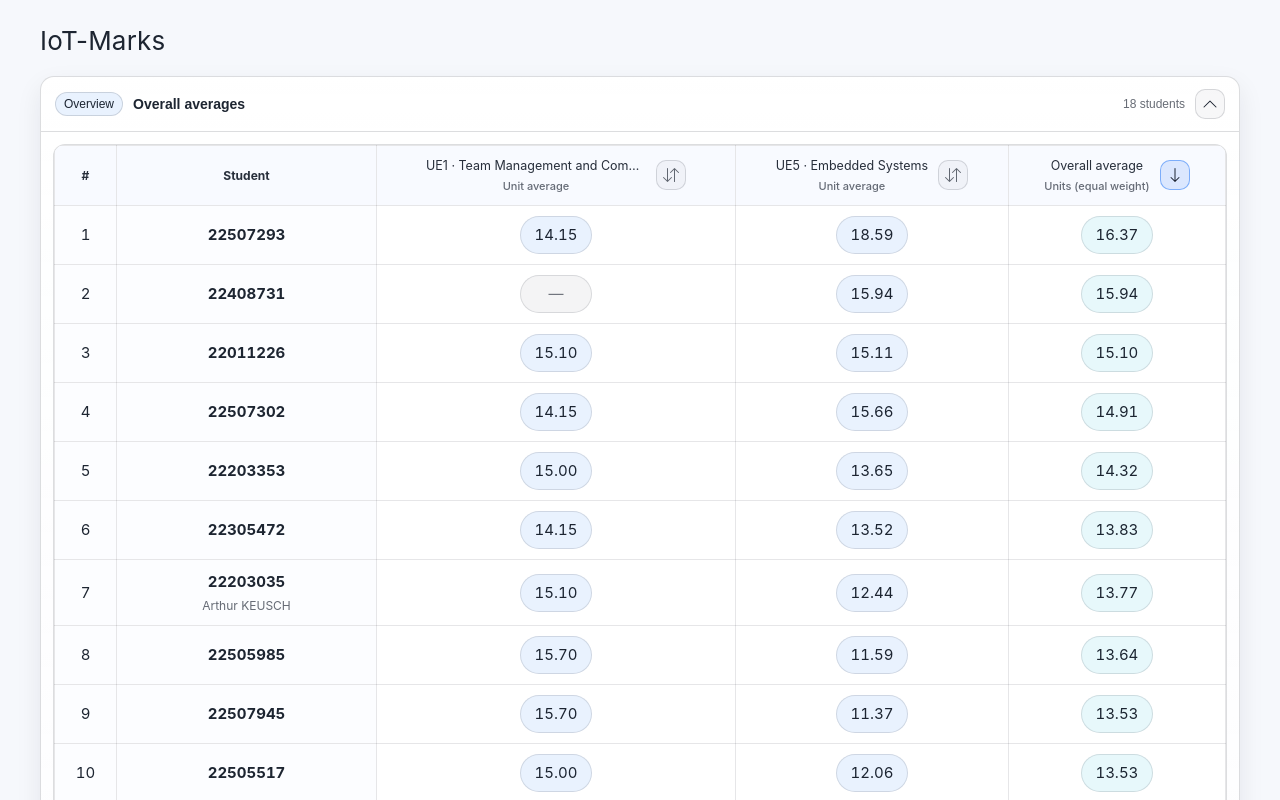
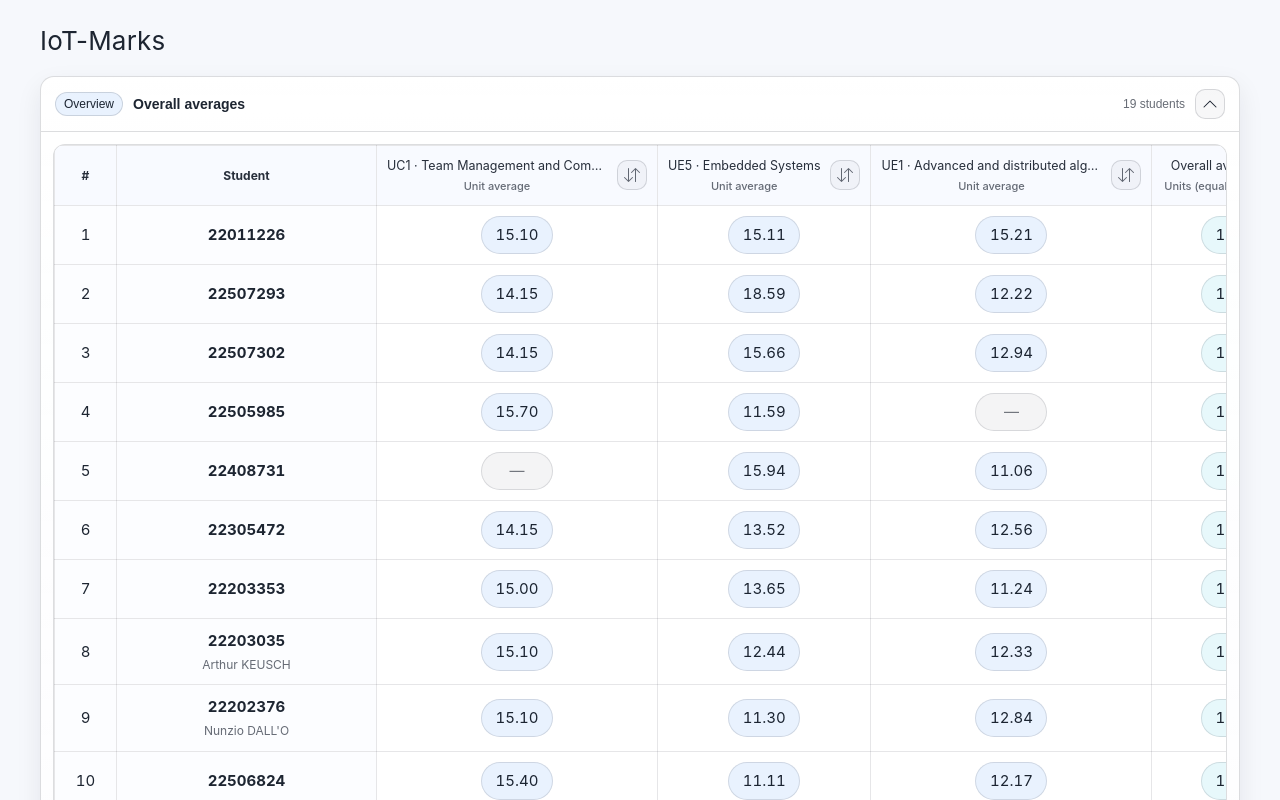
Before and after one commit to arthurkeusch/IoT-Marks, a Vue app in the folder IoT-Marks/: page / in a window 1280 px wide. Shown: the top 800 px of the page. Built offline with nearby package versions, Linux system fonts and the light colour scheme.

Commit message:
Ajout notes Advanced and distributed algorithms

```diff
--- a/IoT-Marks/src/views/HomeView.vue
+++ b/IoT-Marks/src/views/HomeView.vue
@@ -273,7 +273,7 @@ const students = ref([
   {studentId: "22305472", firstName: ""},
   {studentId: "22505517", firstName: ""},
   {studentId: "22507945", firstName: ""},
-  {studentId: "22202376", firstName: ""},
+  {studentId: "22202376", firstName: "Nunzio DALL'O"},
   {studentId: "22506824", firstName: ""},
   {studentId: "22507293", firstName: ""},
   {studentId: "22203035", firstName: "Arthur KEUSCH"},
@@ -287,7 +287,7 @@ const students = ref([
 
 const ueTable = ref([
   {
-    code: "UE1",
+    code: "UC1",
     name: "Team Management and Communication",
     exams: [
       {
@@ -459,6 +459,132 @@ const ueTable = ref([
           {studentId: "22509181", note: 6.67},
           {studentId: "22509749", note: 20.0},
           {studentId: "22011226", note: 13.33}
+        ]
+      }
+    ]
+  },
+  {
+    code: "UE1",
+    name: "Advanced and distributed algorithms",
+    exams: [
+      {
+        name: "BTS Tree",
+        coefficient: 1,
+        notes: [
+          {studentId: "22408731", note: 11.0},
+          {studentId: "22507302", note: 9.0},
+          {studentId: "22405985", note: 9.0},
+          {studentId: "22409344", note: 12.0},
+          {studentId: "22203353", note: 9.0},
+          {studentId: "22305472", note: 12.0},
+          {studentId: "22505517", note: 0.0},
+          {studentId: "22507945", note: 7.0},
+          {studentId: "22202376", note: 7.0},
+          {studentId: "22506824", note: 11.0},
+          {studentId: "22507293", note: 11.0},
+          {studentId: "22203035", note: 13.0},
+          {studentId: "22506883", note: 14.0},
+          {studentId: "22102335", note: 0.0},
+          {studentId: "22104441", note: 9.0},
+          {studentId: "22509181", note: 14.0},
+          {studentId: "22509749", note: 16.0},
+          {studentId: "22011226", note: 13.0}
+        ]
+      },
+      {
+        name: "K. Deschinkel",
+        coefficient: 1,
+        notes: [
+          {studentId: "22408731", note: 13.0},
+          {studentId: "22507302", note: 16.0},
+          {studentId: "22405985", note: 15.0},
+          {studentId: "22409344", note: 12.5},
+          {studentId: "22203353", note: 13.0},
+          {studentId: "22305472", note: 13.0},
+          {studentId: "22505517", note: 13.0},
+          {studentId: "22507945", note: 12.5},
+          {studentId: "22202376", note: 14.0},
+          {studentId: "22506824", note: 15.0},
+          {studentId: "22507293", note: 16.0},
+          {studentId: "22203035", note: 14.0},
+          {studentId: "22506883", note: 14.0},
+          {studentId: "22102335", note: 0.0},
+          {studentId: "22104441", note: 10.0},
+          {studentId: "22509181", note: 17.0},
+          {studentId: "22509749", note: 14.0},
+          {studentId: "22011226", note: 15.0}
+        ]
+      },
+      {
+        name: "Moodle",
+        coefficient: 1,
+        notes: [
+          {studentId: "22408731", note: 9.31},
+          {studentId: "22507302", note: 12.72},
+          {studentId: "22405985", note: 12.1},
+          {studentId: "22409344", note: 3.77},
+          {studentId: "22203353", note: 7.22},
+          {studentId: "22305472", note: 8.8},
+          {studentId: "22505517", note: 3.89},
+          {studentId: "22507945", note: 5.75},
+          {studentId: "22202376", note: 11.18},
+          {studentId: "22506824", note: 9.86},
+          {studentId: "22507293", note: 7.11},
+          {studentId: "22203035", note: 7.66},
+          {studentId: "22506883", note: 6.82},
+          {studentId: "22102335", note: 9.97},
+          {studentId: "22104441", note: 12.17},
+          {studentId: "22509181", note: 9.61},
+          {studentId: "22509749", note: 6.82},
+          {studentId: "22011226", note: 18.04}
+        ]
+      },
+      {
+        name: "M. Hakem",
+        coefficient: 1,
+        notes: [
+          {studentId: "22408731", note: 12.0},
+          {studentId: "22507302", note: 16.0},
+          {studentId: "22405985", note: 12.0},
+          {studentId: "22409344", note: 12.0},
+          {studentId: "22203353", note: 14.0},
+          {studentId: "22305472", note: 16.0},
+          {studentId: "22505517", note: 14.0},
+          {studentId: "22507945", note: 12.0},
+          {studentId: "22202376", note: 16.0},
+          {studentId: "22506824", note: 14.0},
+          {studentId: "22507293", note: 16.0},
+          {studentId: "22203035", note: 16.0},
+          {studentId: "22506883", note: 15.0},
+          {studentId: "22102335", note: 15.0},
+          {studentId: "22104441", note: 15.0},
+          {studentId: "22509181", note: 15.0},
+          {studentId: "22509749", note: 15.0},
+          {studentId: "22011226", note: 16.0}
+        ]
+      },
+      {
+        name: "Project",
+        coefficient: 1,
+        notes: [
+          {studentId: "22408731", note: 10.0},
+          {studentId: "22507302", note: 11.0},
+          {studentId: "22405985", note: 10.0},
+          {studentId: "22409344", note: 12.0},
+          {studentId: "22203353", note: 13.0},
+          {studentId: "22305472", note: 13.0},
+          {studentId: "22505517", note: 11.0},
+          {studentId: "22507945", note: 12.0},
+          {studentId: "22202376", note: 16.0},
+          {studentId: "22506824", note: 11.0},
+          {studentId: "22507293", note: 11.0},
+          {studentId: "22203035", note: 11.0},
+          {studentId: "22506883", note: 15.0},
+          {studentId: "22102335", note: 9.0},
+          {studentId: "22104441", note: 9.0},
+          {studentId: "22509181", note: 12.0},
+          {studentId: "22509749", note: 15.0},
+          {studentId: "22011226", note: 14.0}
         ]
       }
     ]
```
